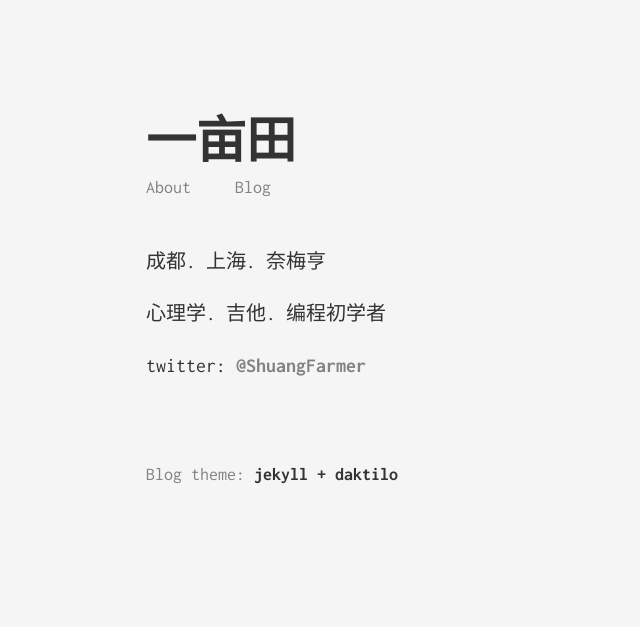
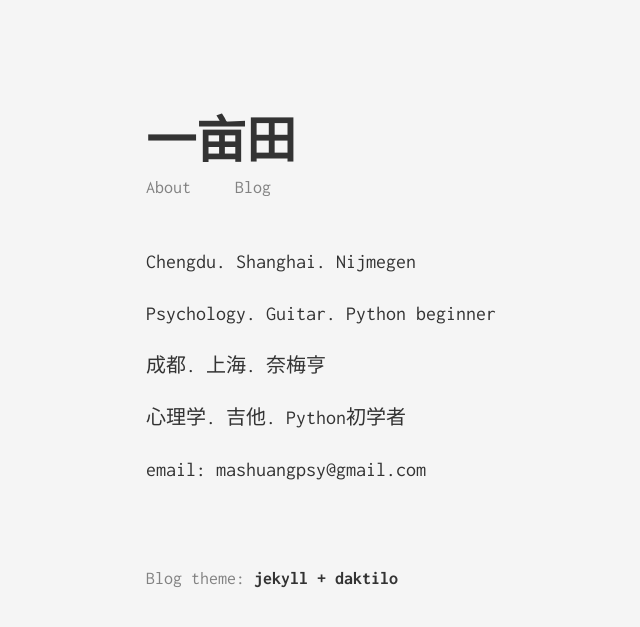
Before and after one commit to ShuangFarmer/old.blog.discard, a Jekyll site: the page built from about.md, in a window 1280 px wide. Shown: the top 627 px of the page, without its empty margins (94-734 px from the left). Built offline with Jekyll 4.4.1, drawn with Linux system fonts in a browser that asks for light colours.

Commit message:
change blog description

```diff
--- a/about.md
+++ b/about.md
@@ -3,8 +3,14 @@ layout: post
 permalink: /about/
 ---
 
+
+Chengdu. Shanghai. Nijmegen
+
+Psychology. Guitar. Python beginner
+
+
 成都. 上海. 奈梅亨
 
-心理学. 吉他. 编程初学者
+心理学. 吉他. Python初学者
 
-twitter: [@ShuangFarmer](https://twitter.com/ShuangFarmer)
+email: mashuangpsy@gmail.com
```
